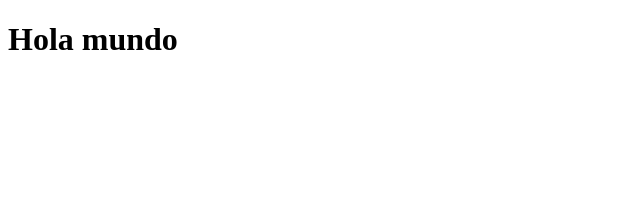
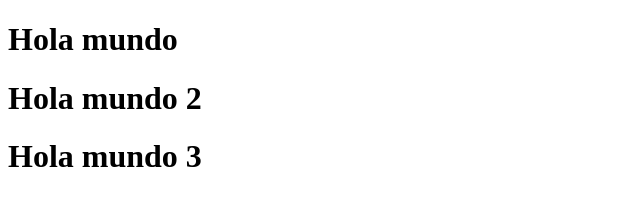
Before and after one commit to Takumi-Donghyuk/ejemplo_1, a plain HTML site: page index.html in a window 1280 px wide. Shown: the whole page, without its empty margins (0-640 px from the left). Drawn offline with Linux system fonts and the light colour scheme.

Commit message:
Añadir tres html

```diff
--- a/index.html
+++ b/index.html
@@ -8,5 +8,7 @@
 </head>
 <body>
     <h1>Hola mundo</h1>
+    <h1>Hola mundo 2</h1>
+    <h1>Hola mundo 3</h1>
 </body>
 </html>
```
